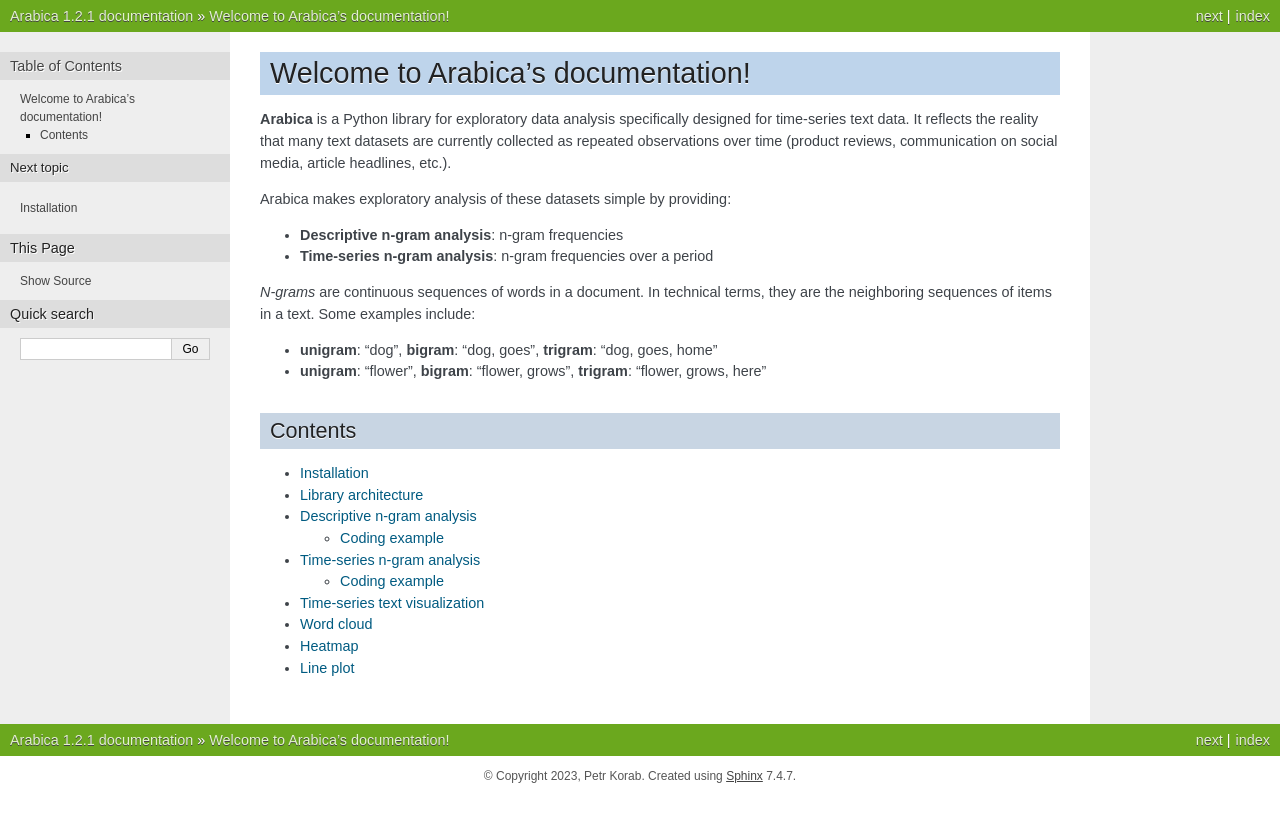
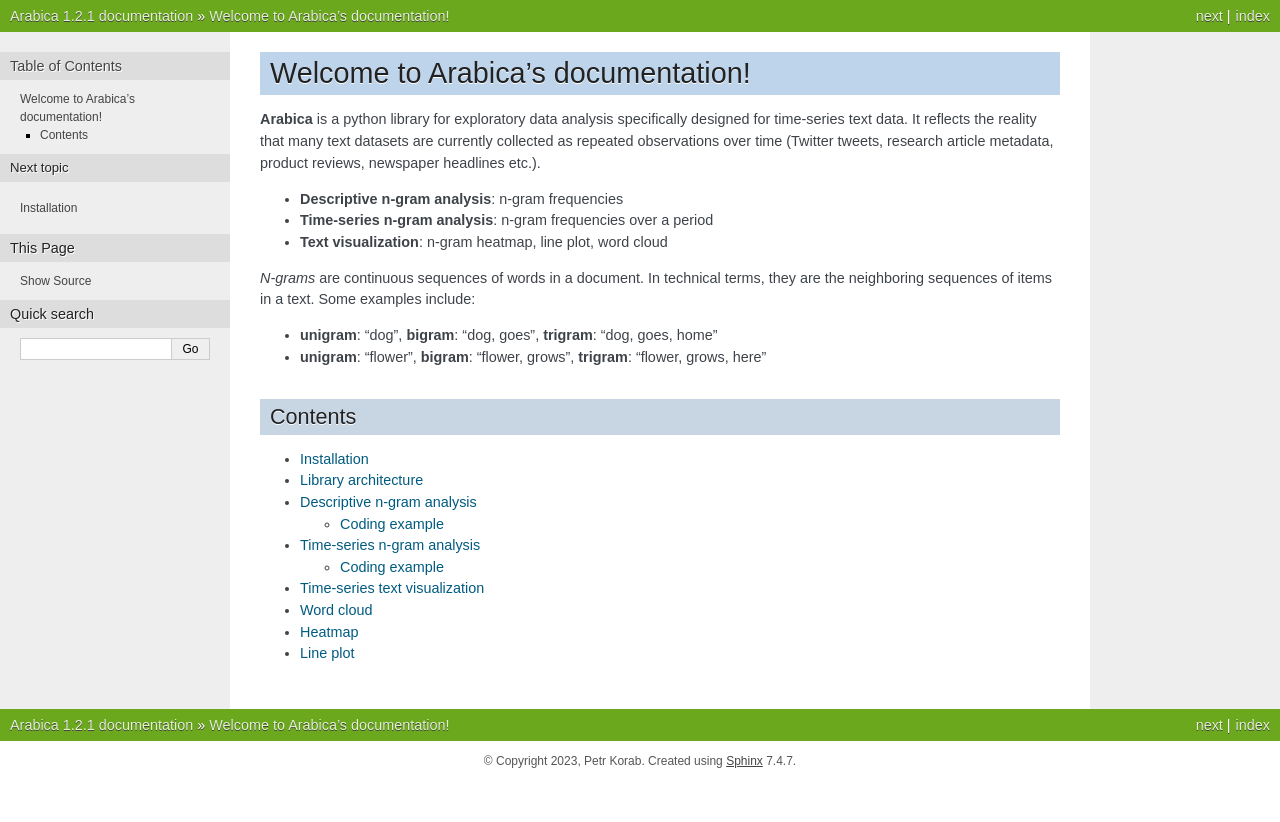
Before and after one commit to PetrKorab/Arabica, a Sphinx documentation site: the page built from docs/source/index.rst, in a window 1280 px wide. Shown: the top 822 px of the page. Built offline with Sphinx 7.4.7, drawn with Linux system fonts in a browser that asks for light colours.

Commit message:
Update index.rst

```diff
--- a/docs/source/index.rst
+++ b/docs/source/index.rst
@@ -5,13 +5,12 @@
 
 Welcome to Arabica's documentation!
 ===================================
-**Arabica** is a Python library for exploratory data analysis specifically designed for time-series text data.
-It reflects the reality that many text datasets are currently collected as repeated observations over time (product reviews, communication on social media, article headlines, etc.).
+**Arabica** is a python library for exploratory data analysis specifically designed for time-series text data.
+It reflects the reality that many text datasets are currently collected as repeated observations over time (Twitter tweets, research article metadata, product reviews, newspaper headlines etc.).
 
-Arabica makes exploratory analysis of these datasets simple by providing:
-
-- **Descriptive n-gram analysis**: n-gram frequencies
-- **Time-series n-gram analysis**: n-gram frequencies over a period
+* **Descriptive n-gram analysis**: n-gram frequencies
+* **Time-series n-gram analysis**: n-gram frequencies over a period
+* **Text visualization**: n-gram heatmap, line plot, word cloud
 
 *N-grams* are continuous sequences of words in a document. In technical terms, they are the neighboring sequences of items in a text.
 Some examples include:
```
